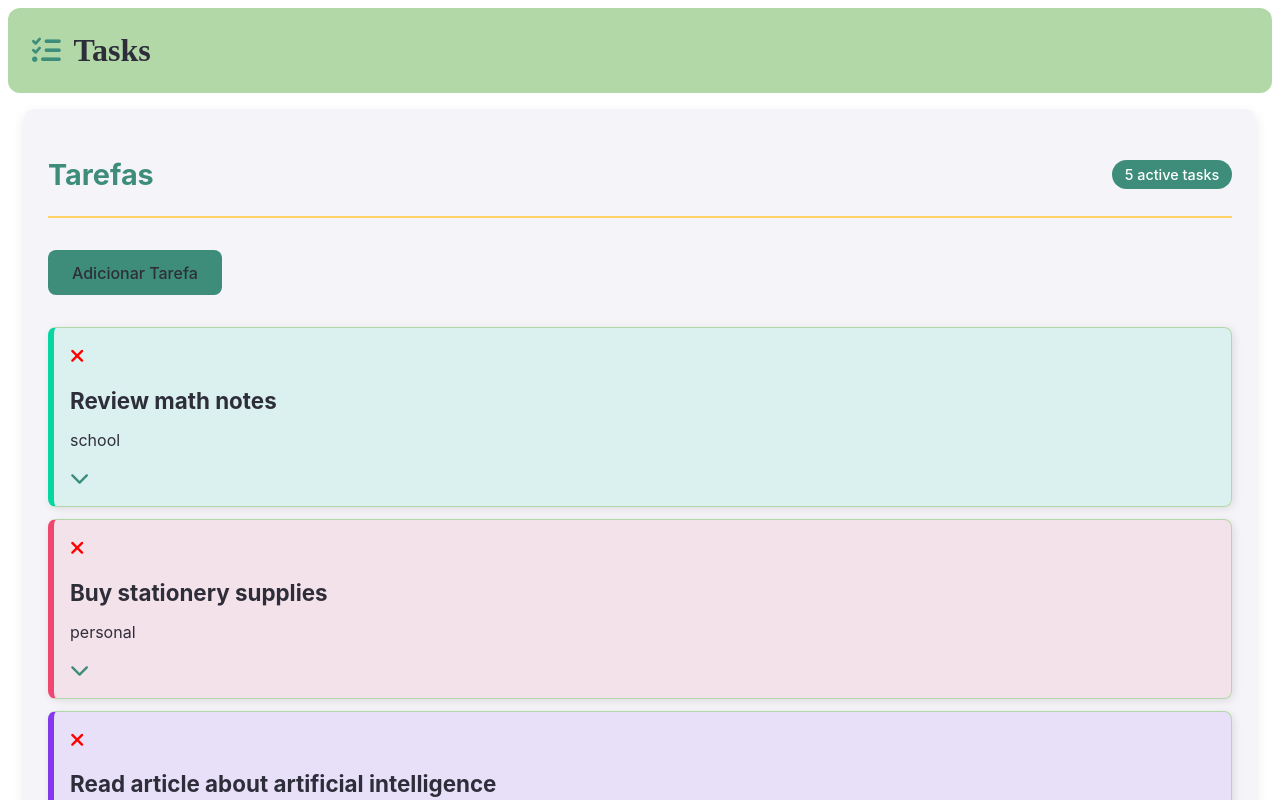
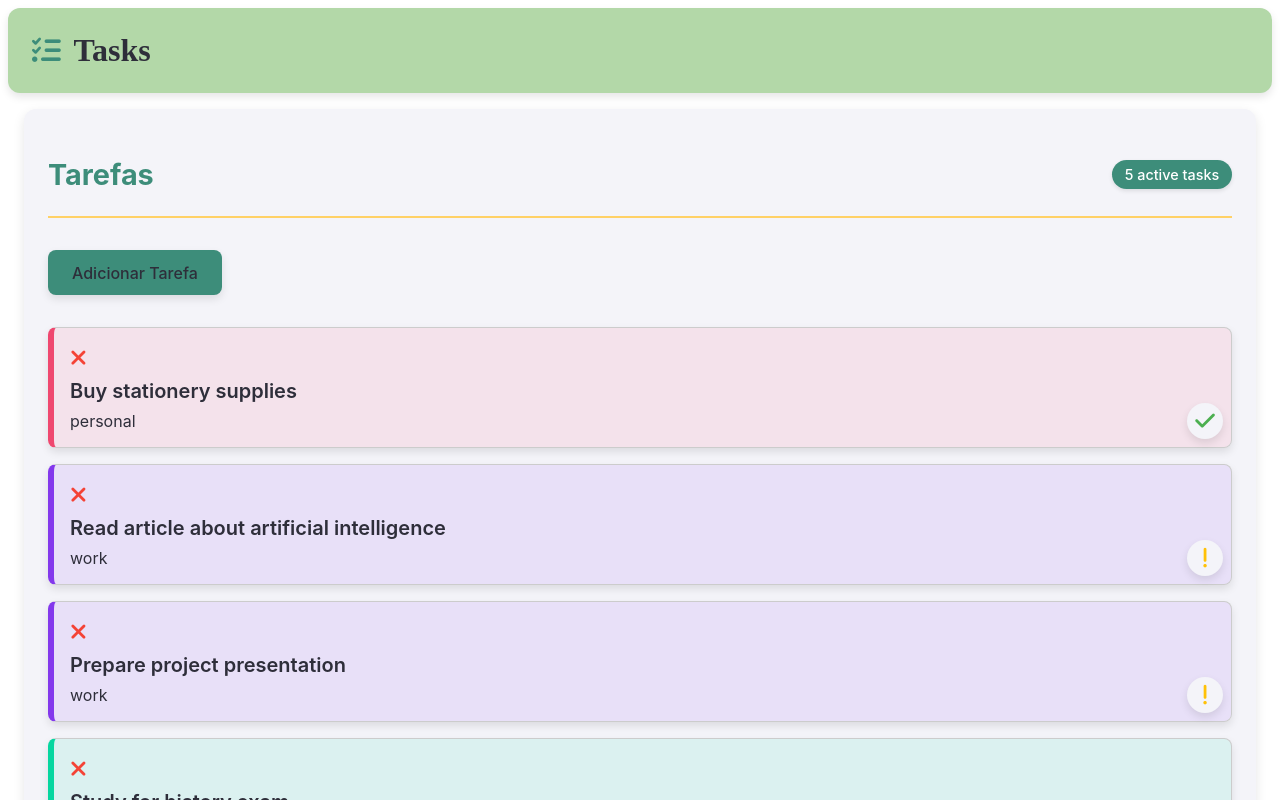
Before and after one commit to GuilhermeM2002/Angular-ToDoList, an Angular app in the folder toDoList/: page / in a window 1280 px wide. Shown: the top 800 px of the page. Built offline with nearby package versions, Linux system fonts and the light colour scheme; data requests are answered from the project's data file.

Commit message:
update: new design for toggle icon and new position for close icon

```diff
--- a/toDoList/db.json
+++ b/toDoList/db.json
@@ -1,11 +1,5 @@
 {
   "tasks": [
-    {
-      "id": "ab12",
-      "task": "Review math notes",
-      "category": "school",
-      "completed": false
-    },
     {
       "id": "cd34",
       "task": "Buy stationery supplies",
@@ -16,18 +10,24 @@
       "id": "ef56",
       "task": "Read article about artificial intelligence",
       "category": "work",
-      "completed": true
+      "completed": false
     },
     {
       "id": "kl12",
       "task": "Prepare project presentation",
       "category": "work",
-      "completed": true
+      "completed": false
     },
     {
       "id": "mn34",
       "task": "Study for history exam",
       "category": "school",
+      "completed": true
+    },
+    {
+      "id": "210f",
+      "task": "Tarefa teste",
+      "category": "personal",
       "completed": false
     }
   ]
--- a/toDoList/src/app/components/item-task/item-task.component.html
+++ b/toDoList/src/app/components/item-task/item-task.component.html
@@ -9,8 +9,15 @@
     <p>{{task.category}}</p>
 
     <div class="toggle-icon">
-        <span  (click)="onToggle(task)">
-            <i class="fas" [ngClass]="{'fa-chevron-down': !isExpanded, 'fa-chevron-up': isExpanded}"></i>
-        </span>
+        @if (!task.completed) {
+            <span  (click)="onToggle(task)">
+                <i class="fas fa-exclamation"></i>
+            </span>
+
+        }@else {
+            <span  (click)="onToggle(task)">
+                <i class="fas fa-check"></i>
+            </span>
+        }
     </div>
 </div>
--- a/toDoList/src/app/components/item-task/item-task.component.scss
+++ b/toDoList/src/app/components/item-task/item-task.component.scss
@@ -1,54 +1,89 @@
 .item-task {
-    display: block;
-    padding: 16px;
+  background-color: var(--secondary-color);
+  padding: 1rem;
+  border: 1px solid var(--border-color);
   border-radius: 8px;
-    background-color: #ffffff;
-    border: 1px solid var(--secondary-color);
-    margin-bottom: 12px;
-    box-shadow: 2px 2px 8px rgba(0, 0, 0, 0.1);
-    transition: transform 0.2s ease-in-out;
-
-    &:hover {
-      transform: translateY(-4px);
-      box-shadow: 4px 4px 12px rgba(0, 0, 0, 0.15);
-    }
+  box-shadow: 0 4px 8px var(--shadow-color);
+  position: relative;
+  transition: transform 0.2s ease;
+  font-family: 'Inter', sans-serif;
+  margin-bottom: 1rem;
 
   h2 {
-      font-size: 1.4rem;
-      font-weight: bold;
+    margin: 0;
+    font-size: 1.25rem;
+    font-weight: 600;
     color: var(--text-color);
-      margin-bottom: 8px;
   }
 
   p {
+    margin: 0.5rem 0 0;
     font-size: 1rem;
     color: var(--text-color);
   }
 
   .close-icon {
+    margin-bottom: 8px;
     cursor: pointer;
-      font-size: 1.2rem;
-      color: red;
+    font-size: 1.4rem;
+    color: var(--danger-color);
     transition: color 0.2s ease;
+
+    &:hover {
+      color: rgba(244, 67, 54, 0.8);
+    }
   }
 
   .toggle-icon {
-      cursor: pointer;
-      font-size: 1.2rem;
-      color: var(--primary-color);
-      transition: transform 0.2s ease;
+    position: absolute;
+    bottom: 0.5rem;
+    right: 0.5rem;
+    font-size: 1.4rem;
+
+    span {
+      width: 36px;
+      height: 36px;
+      border-radius: 50%;
+      background-color: var(--light-color);
+      align-items: center;
+      justify-content: center;
+      border-radius: 50%;
+      display: flex;
+
+      box-shadow: 0 4px 8px var(--shadow-color);
+      transition: background-color 0.2s ease, transform 0.2s ease;
 
       &:hover {
-        color: var(--secondary-color);
-      }
-
-      &.isExpanded {
-        transform: rotate(180deg);
+        transform: scale(1.1);
       }
     }
 
-    &.isExpanded {
-      transform: scale(1.02);
+    .fa-check {
+      color: var(--success-color);
+      transition: background-color 0.2s ease;
+    }
+
+    .fa-exclamation {
+      color: var(--warning-color);
+      transition: background-color 0.2s ease;
+    }
+  }
+
+  &.completed {
+    background-color: rgba(76, 175, 80, 0.1);
+    border-color: rgba(76, 175, 80, 0.3);
+    opacity: 0.8;
+
+    h2,
+    p {
+      color: var(--primary-color);
+      text-decoration: line-through;
+    }
+  }
+
+  &:hover {
+    transform: translateY(-2px);
+    box-shadow: 0 6px 12px var(--shadow-color);
   }
 
   &.school {
--- a/toDoList/src/app/components/item-task/item-task.component.ts
+++ b/toDoList/src/app/components/item-task/item-task.component.ts
@@ -1,4 +1,4 @@
-import { Component, EventEmitter, Input, Output } from '@angular/core';
+import { Component, EventEmitter, Input, Output, signal } from '@angular/core';
 import { Task } from '../../Task';
 import { CommonModule } from '@angular/common';
 
@@ -12,7 +12,6 @@ export class ItemTaskComponent {
   @Input() task!: Task;
   @Output() onDeleteTask = new EventEmitter<Task>();
   @Output() onToggleCompleted = new EventEmitter<Task>();
-  isExpanded = false;
 
   onDelete(task: Task){
     this.onDeleteTask.emit(task)
--- a/toDoList/src/styles/abstract/_variables.scss
+++ b/toDoList/src/styles/abstract/_variables.scss
@@ -3,6 +3,12 @@ $primary-color: #3D8D7A;
 $secondary-color: #B3D8A8;
 $accent-color: #FFD166;
 $text-color: #2E2E3A;
+$border-color: #ccc;
+$hover-color: #45a049;
+$shadow-color: rgba(0, 0, 0, 0.1);
+$danger-color: #f44336;
+$warning-color: #ffc107;
+$success-color: #4caf50;
 
 $school-category-color: #06D6A0;
 $college-category-color: #118AB2;
--- a/toDoList/src/styles/styles.scss
+++ b/toDoList/src/styles/styles.scss
@@ -6,6 +6,12 @@
     --secondary-color: #{v.$secondary-color};
     --accent-color: #{v.$accent-color};
     --text-color: #{v.$text-color};
+    --border-color: #{v.$border-color};
+    --hover-color: #{v.$hover-color};
+    --shadow-color: #{v.$shadow-color};
+    --danger-color: #{v.$danger-color};
+    --warning-color: #{v.$warning-color};
+    --success-color: #{v.$success-color};
 
     --school-category-color: #{v.$school-category-color};
     --college-category-color: #{v.$college-category-color};
```
Lines whose indentation alone changed are shown as unchanged.
